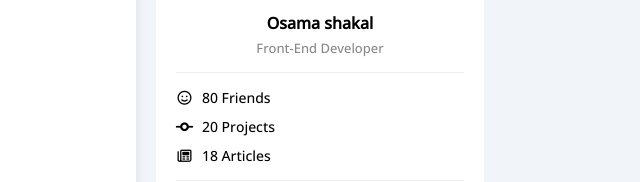
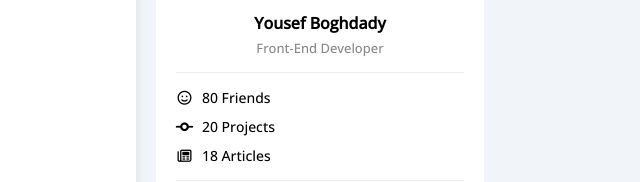
Before and after one commit to YousefOsamaCode/Myprogect4, a plain HTML site: page friends.html in a window 1280 px wide. Shown: the part 1464-1646 px from the top of the page, 79-719 px from the left. Drawn offline with nearby package versions, Linux system fonts and the light colour scheme.

Commit message:
Update friends.html

```diff
--- a/friends.html
+++ b/friends.html
@@ -381,7 +381,7 @@
             </div>
             <div class="txt-c">
               <img class="rad-half mt-10 mb-10 w-100 h-100" src="imgs/friend-03.jpg" alt="" />
-              <h4 class="m-0">Osama shakal</h4>
+              <h4 class="m-0">Yousef Boghdady</h4>
               <p class="c-grey fs-13 mt-5 mb-0">Front-End Developer</p>
             </div>
             <div class="icons fs-14 p-relative">
```
